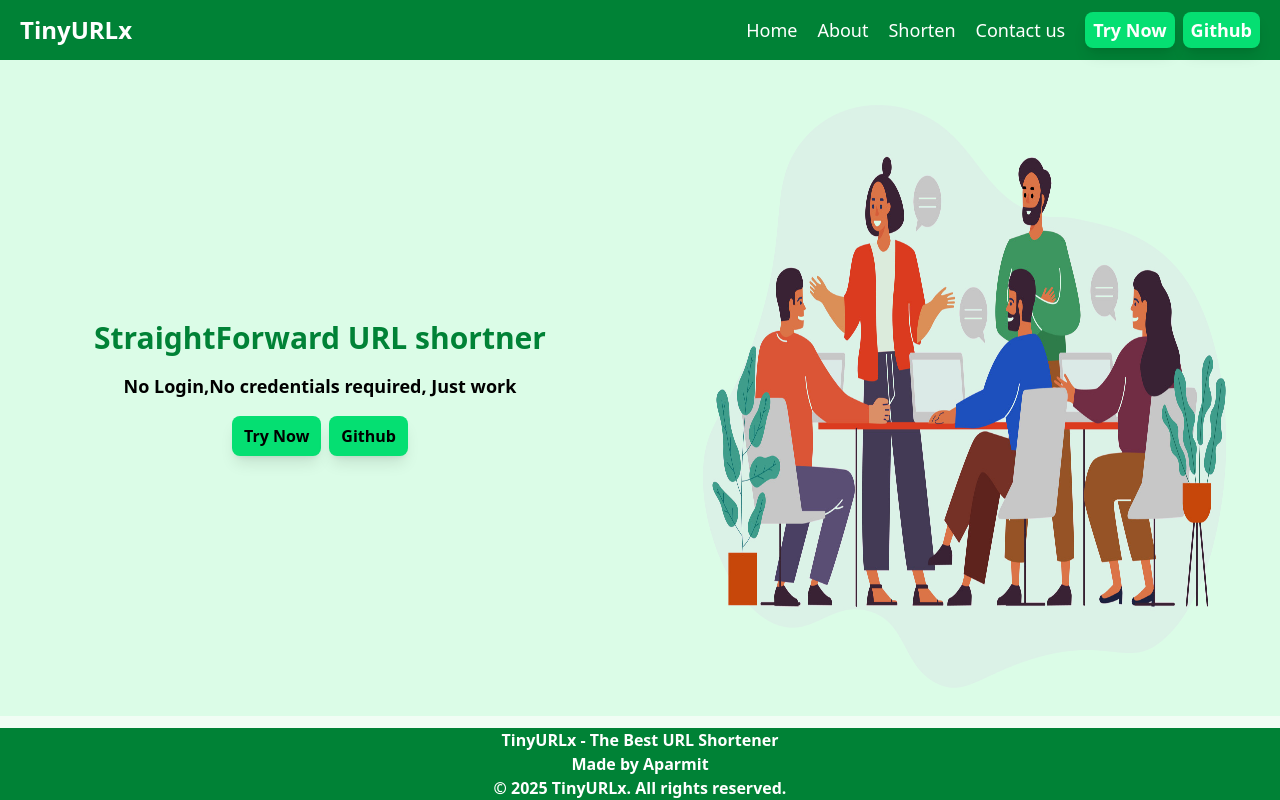
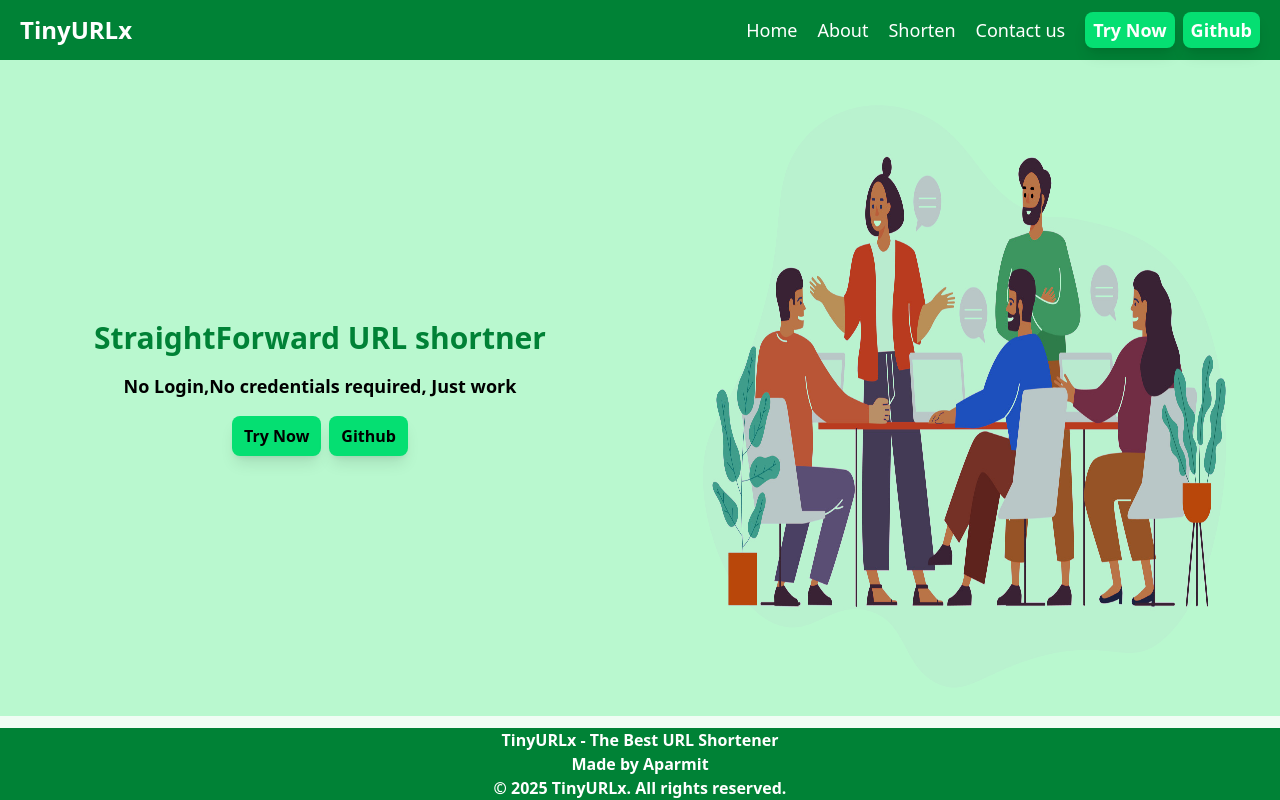
Before and after one commit to AparmitSrivastava/TinyURLx, a Next.js app: page / in a window 1280 px wide. Built offline with nearby package versions, Linux system fonts and the light colour scheme.

Commit message:
completed

```diff
--- a/app/page.js
+++ b/app/page.js
@@ -3,7 +3,7 @@ import Link from "next/link";
 
 export default function Home() {
   return (
-    <main className="bg-green-100">
+    <main className="bg-green-200">
       <section className="grid grid-cols-2 h-[82vh]">
 
         <div className="flex flex-col gap-4 items-center justify-center">
```
Also changed, not shown: app/layout.js (line endings or trailing spaces).
